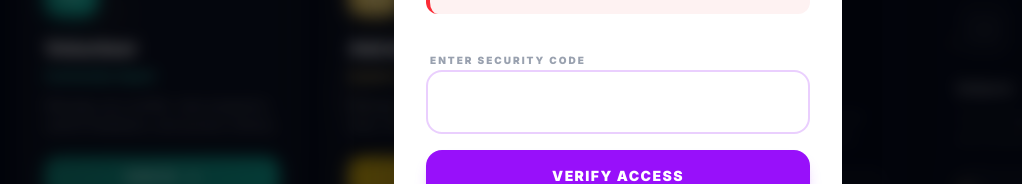
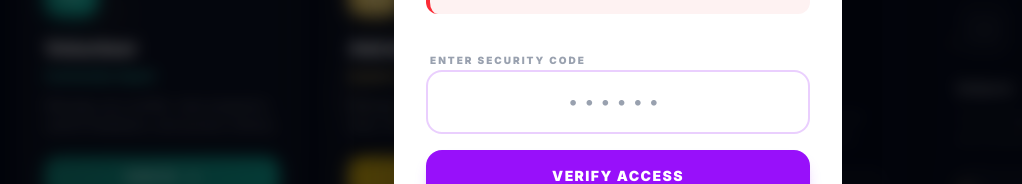
Before and after one commit to Pritam-official/bspnws_website, a Next.js app: page /login in a window 1280 px wide. Both pictures are taken after a click on the element 488 px from the left and 484 px from the top of the page. Shown: the part 400-584 px from the top of the page, without its empty margins (22-1044 px from the left). Built offline with nearby package versions, Linux system fonts and the light colour scheme.

Commit message:
fix admin verify section

```diff
--- a/components/admin-portal/AdminVerificationModal.tsx
+++ b/components/admin-portal/AdminVerificationModal.tsx
@@ -74,7 +74,7 @@ export default function AdminVerificationModal({ isOpen, onClose, adminCode }: A
                     type="password"
                     value={inputCode}
                     onChange={(e) => setInputCode(e.target.value)}
-                    className={`w-full bg-gray-50 border-2 rounded-2xl px-6 py-4 text-center text-lg font-black tracking-[0.5em] focus:outline-none transition-all duration-300 ${error ? 'border-red-500 animate-shake' : 'border-transparent focus:border-purple-600/20 focus:bg-white'}`}
+                    className={`w-full bg-gray-50 border-2 rounded-2xl px-6 py-4 text-center text-lg font-black tracking-[0.5em] text-gray-900 placeholder-gray-400 focus:outline-none transition-all duration-300 ${error ? 'border-red-500 animate-shake' : 'border-transparent focus:border-purple-600/20 focus:bg-white'}`}
                     placeholder="••••••"
                     autoFocus
                   />
```
